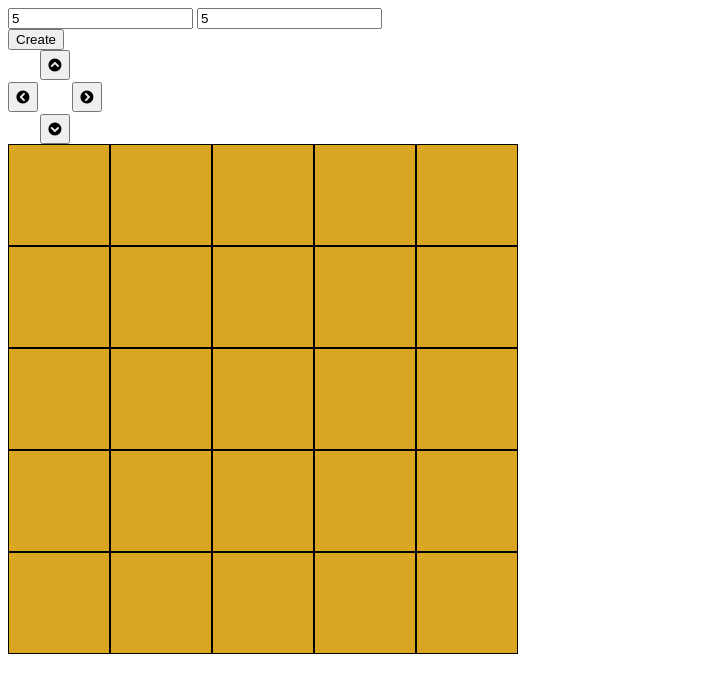
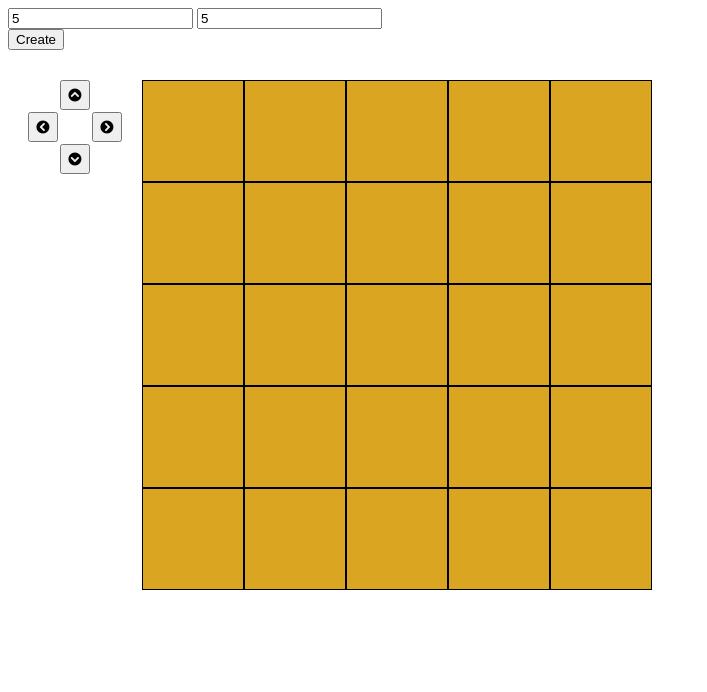
Before and after one commit to LynxTi/hw-proCode-Ceiling, a plain HTML site: page index.html in a window 1280 px wide. Both pictures are taken after typing "5", "5" into the empty fields and a click on the button "Create". Shown: the whole page, without its empty margins (0-707 px from the left). Drawn offline with Linux system fonts and the light colour scheme.

Commit message:
lv2 scss

```diff
--- a/index.html
+++ b/index.html
@@ -21,7 +21,7 @@
             <button type="button" class="btnForm">Create</button>
         </form>
         <div class="joystick-and-field-container">
-            <div class="joystick-block">
+            <div class="joystick-block joystick-block-of">
                 <button class="joystick-btn joystick-btn-up" data-codeBtn="ArrowUp">
                     <i class="fas fa-chevron-circle-up"></i>
                 </button>
--- a/js/main.js
+++ b/js/main.js
@@ -11,12 +11,10 @@ const onClickBtnForm = () => {
     const columns = Number(formData.get('columns'));
     const rows = Number(formData.get('rows'));
 
+    joystick.classList.remove('joystick-block-of');
     createField(columns, rows);
 
 }
-
-btnForm.addEventListener('click', onClickBtnForm);
-
 
 const createField = (columns,rows) => {
     let counter = 0;
@@ -57,6 +55,7 @@ const joystickBtnMouseUp = (event) => {
     }
 }
 
+btnForm.addEventListener('click', onClickBtnForm);
 joystick.addEventListener('mousedown', joystickBtnMouseDown);
 joystick.addEventListener('mouseup', joystickBtnMouseUp);
 document.addEventListener('keydown', (element) => {
--- a/style/style.scss
+++ b/style/style.scss
@@ -1,6 +1,10 @@
 .wrapper {
 
     .joystick-and-field-container {
+        margin-top: 30px;
+        padding: 0 20px;
+        display: flex;
+        gap: 20px;
         .joystick-block {
             display: grid;
             grid-template-columns: 30px 30px 30px;
@@ -10,6 +14,7 @@
             "btnLeft ... btnRight"
             "... btnDown ...";
             gap: 2px;
+
             .joystick-btn-up{
                 grid-area: btnUp;
             }
@@ -32,6 +37,10 @@
             }
         }
 
+        .joystick-block-of {
+            display: none;
+        }
+
         .field-container {
             display: flex;
             flex-wrap: wrap;
```
Also changed, not shown: style/style.css, 1 other file.
